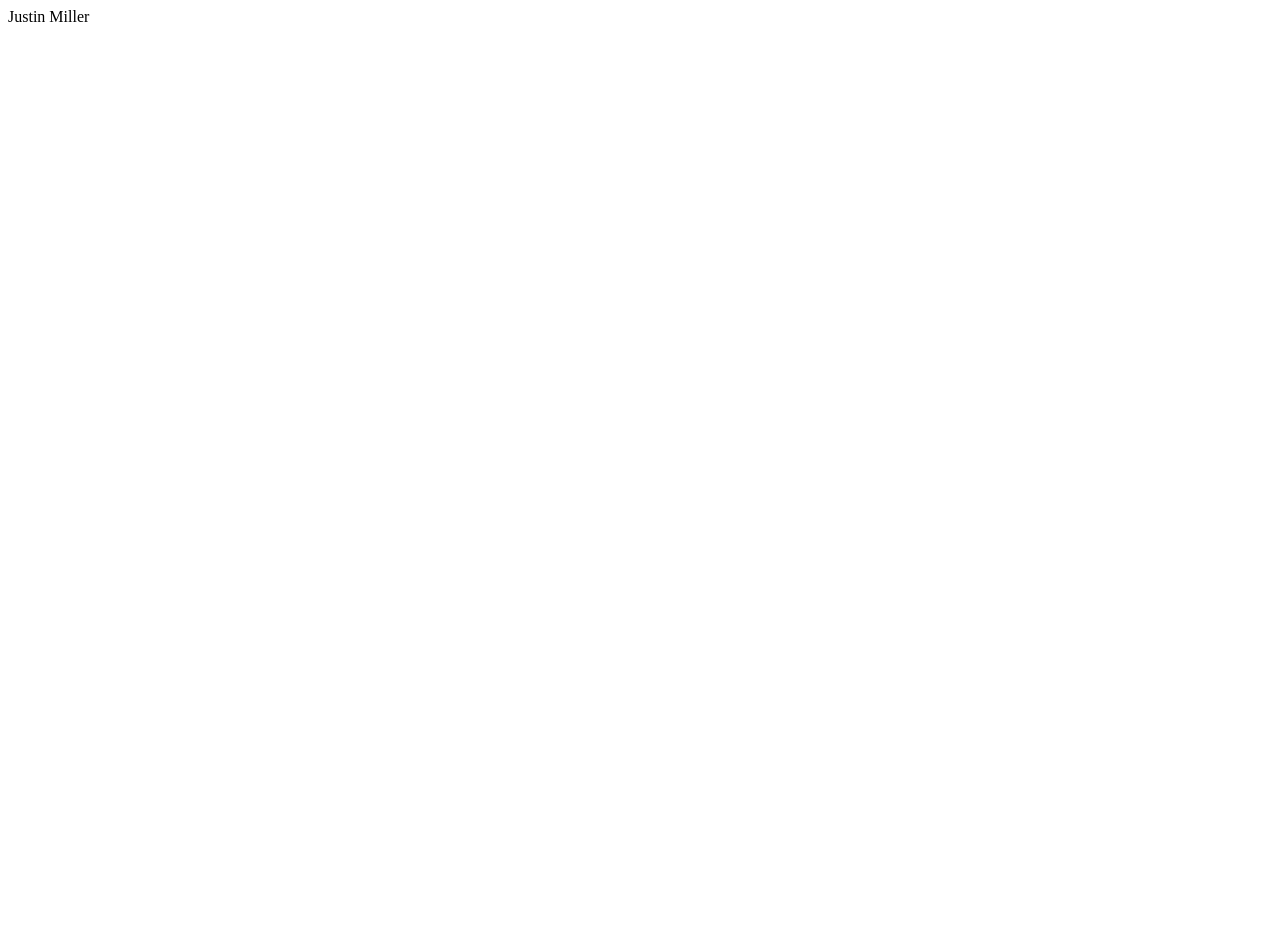
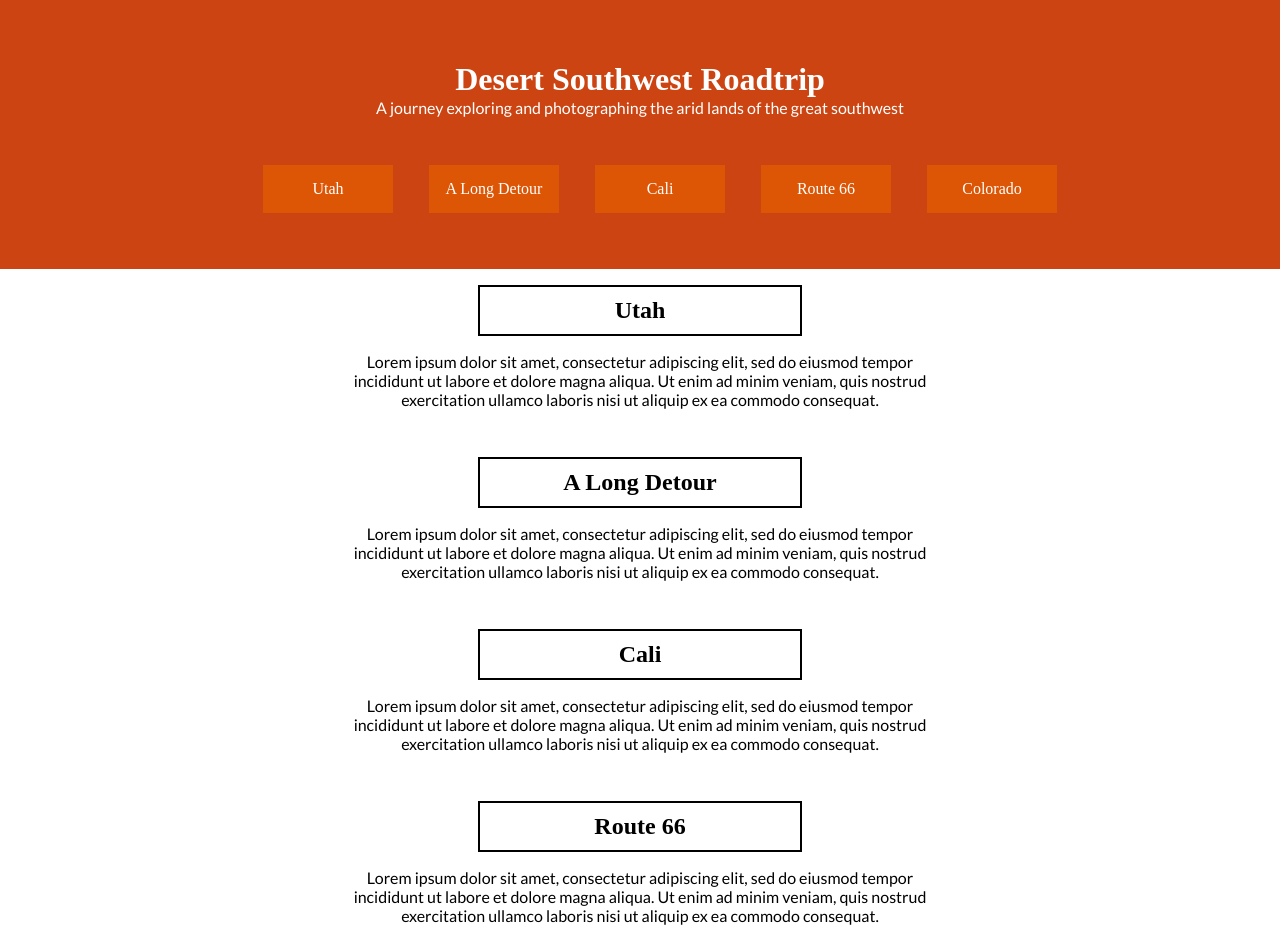
Before and after one commit to adventeurs/html-me-something, a plain HTML site: page index.html in a window 1280 px wide. Shown: the top 944 px of the page. Before the commit the page ends 800 px from the top, so only its background shows below. Drawn offline with Linux system fonts and the light colour scheme; a web font is replaced by a local one.

Commit message:
Needs images and p

```diff
--- a/index.html
+++ b/index.html
@@ -1 +1,45 @@
-<p>Justin Miller</p>
+<!DOCTYPE html>
+
+<html>
+   <head>
+      <title>Desert Southwest Trip</title>
+      <link rel="stylesheet" href="main.css">
+      <style>
+            @import url('https://fonts.googleapis.com/css?family=Baskervville|Lato&display=swap');
+      </style>
+   </head>
+
+   <body style="margin: 0">
+       <main class="main">
+                <h1>Desert Southwest Roadtrip</h1>
+                <p>A journey exploring and photographing the arid lands of the great southwest</p>
+            <ul class="list">
+                <li>Utah</li>
+                <li>A Long Detour</li>
+                <li>Cali</li>
+                <li>Route 66</li>
+                <li>Colorado</li>
+            </ul>
+       </main>
+       <article>
+            <h1>Utah</h1>
+            <p>Lorem ipsum dolor sit amet, consectetur adipiscing elit, sed do eiusmod tempor incididunt ut labore et dolore magna aliqua. Ut enim ad minim veniam, quis nostrud exercitation ullamco laboris nisi ut aliquip ex ea commodo consequat.</p>
+       </article>
+       <article>
+            <h1>A Long Detour</h1>
+            <p>Lorem ipsum dolor sit amet, consectetur adipiscing elit, sed do eiusmod tempor incididunt ut labore et dolore magna aliqua. Ut enim ad minim veniam, quis nostrud exercitation ullamco laboris nisi ut aliquip ex ea commodo consequat.</p>
+       </article>
+       <article>
+            <h1>Cali</h1>
+            <p>Lorem ipsum dolor sit amet, consectetur adipiscing elit, sed do eiusmod tempor incididunt ut labore et dolore magna aliqua. Ut enim ad minim veniam, quis nostrud exercitation ullamco laboris nisi ut aliquip ex ea commodo consequat.</p>
+       </article>
+       <article>
+            <h1>Route 66</h1>
+            <p>Lorem ipsum dolor sit amet, consectetur adipiscing elit, sed do eiusmod tempor incididunt ut labore et dolore magna aliqua. Ut enim ad minim veniam, quis nostrud exercitation ullamco laboris nisi ut aliquip ex ea commodo consequat.</p>
+       </article>
+       <article>
+            <h1>Colorado</h1>
+            <p>Lorem ipsum dolor sit amet, consectetur adipiscing elit, sed do eiusmod tempor incididunt ut labore et dolore magna aliqua. Ut enim ad minim veniam, quis nostrud exercitation ullamco laboris nisi ut aliquip ex ea commodo consequat.</p>
+       </article>
+   </body>
+</html>
--- a/main.css
+++ b/main.css
@@ -0,0 +1,57 @@
+article{
+    padding: 1em;
+}
+
+article h1{
+    text-align: center;
+    max-width: 300px;
+    margin: auto;
+    border: 2px solid;
+    padding: 10px;
+}
+
+h1{
+    font-family: 'Baskervville', serif;
+}
+
+p{
+    font-family: 'Lato', sans-serif;
+}
+
+article p{
+    text-align: center;
+    max-width: 600px;
+    padding: 1em;
+    margin: auto;
+}
+
+.main{
+    text-align: center;
+    background:#c41;
+    color:white;
+    padding: 40px;
+}
+
+.main h1{
+    margin-bottom: 0px;
+}
+
+.main p{
+    margin-top: 0px;
+    margin-bottom: 2em;
+}
+.list{
+    list-style: none;
+    max-height: 2em;
+    text-align: center;
+    display: inline;
+}
+
+.list li{
+    max-width: 300px;
+    display: inline-block;
+    padding: 15px;
+    margin: 1em;
+    min-width: 100px;
+    background:#dd5605;
+}
```
